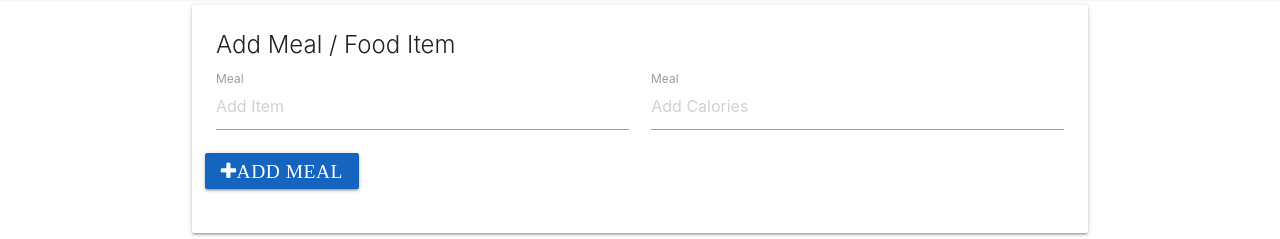
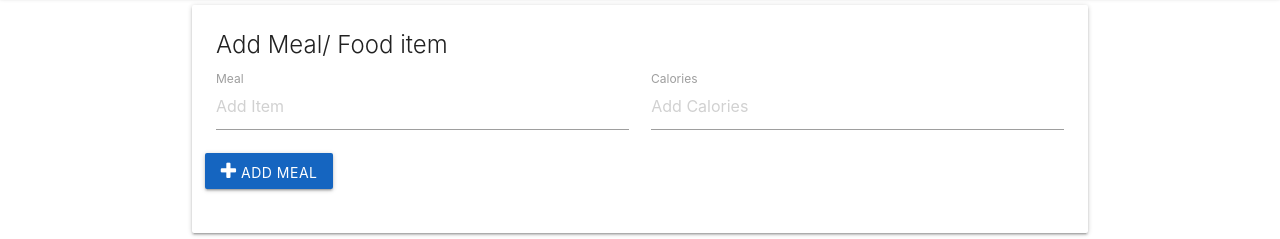
Before and after one commit to mako-ui/jsCaloriesCalculator, a plain HTML site: page index.html in a window 1280 px wide. Shown: the part 67-306 px from the top of the page. Drawn offline with nearby package versions, Linux system fonts and the light colour scheme.

Commit message:
Update index.html

```diff
--- a/index.html
+++ b/index.html
@@ -5,7 +5,7 @@
     <meta name="viewport" content="width=device-width, initial-scale=1.0">
     <link rel="stylesheet" href="https://cdnjs.cloudflare.com/ajax/libs/materialize/1.0.0/css/materialize.min.css">
     <link rel="stylesheet" href="https://stackpath.bootstrapcdn.com/font-awesome/4.7.0/css/font-awesome.min.css">
-    <title>JS Calories Calculator</title>
+    <title>Calories Calculator</title>
 </head>
 <body>
     <nav>
@@ -20,21 +20,25 @@
         <!--Form-->
         <div class="card">
             <div class="card-content">
-                <span class="card-title">Add Meal / Food Item</span>
+                <span class="card-title">Add Meal/ Food item</span>
                 <form class="col">
                     <div class="row">
                         <div class="input-field col s6">
-                            <input type="text" id = "item-name" placeholder="Add Item">
+                            <input type="text" id="item-name" placeholder="Add Item">
                             <label for="item-name">Meal</label>
                         </div>
+
                         <div class="input-field col s6">
-                            <input type="number" id = "item-calories" placeholder="Add Calories">
-                            <label for="item-calories">Meal</label>
+                            <input type="number" id="item-calories" placeholder="Add Calories">
+                            <label for="item-calories">Calories</label>
                         </div>
 
-                        <button class="add-btn btn blue darken-3"><i class="fa fa-plus">Add Meal</i></button>
+                        <button id="add" class="add-btn btn blue darken-3"><i class="fa fa-plus"></i> Add Meal</button>
+
                     </div>
+
                 </form>
+
             </div>
         </div>
 
@@ -47,6 +51,7 @@
 
         </ul>
 
+
     </div>
 
 
@@ -56,6 +61,7 @@
   crossorigin="anonymous"></script>
 
   <script src="https://cdnjs.cloudflare.com/ajax/libs/materialize/1.0.0/js/materialize.min.js"></script>
+
   <script src="js/app.js"></script>
 </body>
 </html>
```
